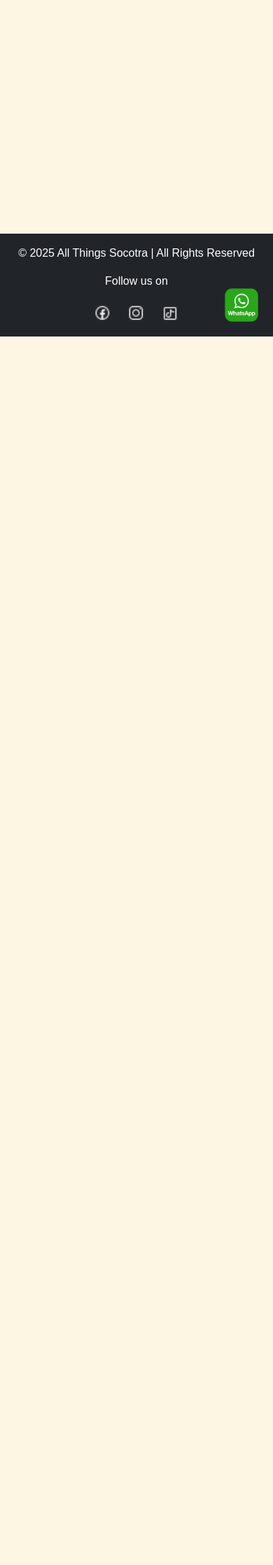
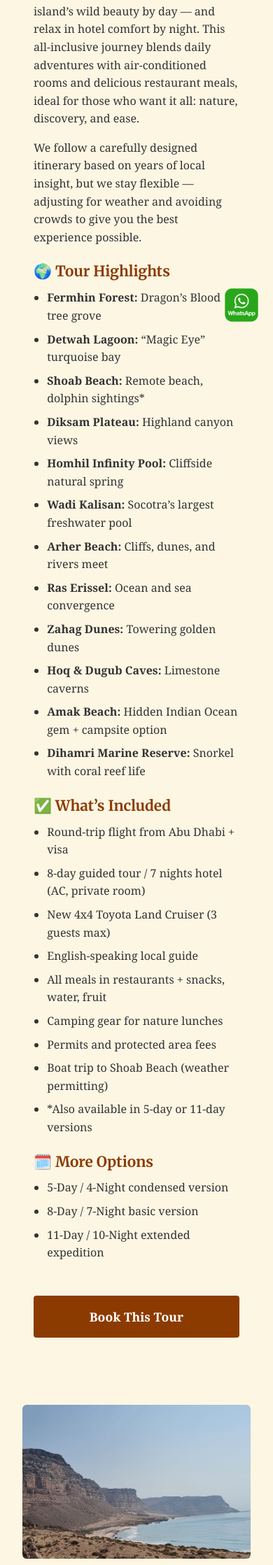
Before and after one commit to AndreiM13/Tour, a Flask app: page /tour/vip in a window 390 px wide. Shown: the part 363-2600 px from the top of the page at 70% size. Before the commit the page ends 844 px from the top, so only its background shows below. Run offline with Flask 3, Linux system fonts and the light colour scheme.

Commit message:
Update project with changes from AndreiM13/Tour

```diff
--- a/app/forms.py
+++ b/app/forms.py
@@ -73,7 +73,7 @@ class BookingForm(FlaskForm):
 
     number_nights = RadioField(
         'Number of Nights',
-        choices=[('6', '6 Nights'), ('8', '8 Nights'), ('11', '11 Nights')],
+        choices=[('4', '4 Nights'), ('7', '7 Nights'), ('10', '10 Nights')],
         validators=[DataRequired()]
     )
     number_people = IntegerField('Number of People', validators=[DataRequired()])
--- a/app/static/css/learn.css
+++ b/app/static/css/learn.css
@@ -71,6 +71,12 @@
   margin-bottom: 0.5rem;
 }
 
+/* Small adjustment: Force “Arher Beach” item to start in 2nd column */
+.trek-highlights li:nth-child(10) {
+  break-before: column;
+  margin-top: 1.3rem;
+}
+
 /* Sidebar (Right) */
 .trek-sidebar {
   flex: 1;
@@ -87,6 +93,7 @@
   display: grid;
   grid-template-columns: repeat(2, 1fr);
   gap: 0.75rem;
+  margin-top: 1.5rem; /* Added: push images down to align with list item */
 }
 
 .trek-photo-grid img {
@@ -100,7 +107,6 @@
   grid-column: span 2;
   height: 320px;
 }
-
 
 .book-tour-button {
   display: inline-block;
@@ -118,25 +124,57 @@
 .book-tour-button:hover {
   background-color: #a44c10;
 }
-
-
-/* Responsive */
-@media (max-width: 900px) {
+@media (max-width: 600px) {
+  /* Stack main layout vertically */
   .trek-content {
     flex-direction: column;
+    gap: 2rem;
   }
 
+  /* Article: full width, single column */
   .trek-article {
     column-count: 1;
+    padding: 0 1rem;
+    width: 100%;
+    max-width: 100%;
   }
 
+  /* Sidebar: moves below, full width */
+  .trek-sidebar {
+    width: 100%;
+    max-width: 100%;
+    margin-top: 1rem;
+  }
+
+  /* Grid becomes vertical list of uniform-size images */
   .trek-photo-grid {
-    grid-template-columns: 1fr 1fr;
+    display: flex;
+    flex-direction: column;
+    gap: 1rem;
+  }
+
+  /* All images: uniform height, full width */
+  .trek-photo-grid img,
+  .trek-photo-wide {
+    width: 100% !important;
+    height: 220px !important;
+    object-fit: cover !important;
+    border-radius: 6px !important;
+    display: block;
+  }
+
+  /* Book button full width */
+  .book-tour-button {
+    width: 100%;
+    padding: 1rem;
+    font-size: 1.1rem;
+    text-align: center;
+    margin-top: 2rem;
+  }
+
+  /* Remove forced column break on highlights */
+  .trek-highlights li:nth-child(10) {
+    break-before: auto;
+    margin-top: 0;
   }
 }
-
-@media (max-width: 600px) {
-  .trek-photo-grid {
-    grid-template-columns: 1fr;
-  }
-}
--- a/app/templates/tour_vip.html
+++ b/app/templates/tour_vip.html
@@ -1,5 +1,73 @@
 {% extends "layout.html" %}
 
 {% block content %}
+<div class="trek-container trek-vip">
 
+  <!-- Page Title -->
+  <h1 class="trek-title">VIP Tour</h1>
+  <p class="trek-subtitle">🌟 Socotra in Comfort: 8-Day Hotel-Based Island Tour</p>
+
+  <div class="trek-content">
+    <!-- Main Article -->
+    <article class="trek-article">
+      <h2 class="trek-section-title">🏝️ What You’ll Experience</h2>
+      <p>
+        For travelers who want to explore the island’s wild beauty by day — and relax in hotel comfort by night.
+        This all-inclusive journey blends daily adventures with air-conditioned rooms and delicious restaurant meals,
+        ideal for those who want it all: nature, discovery, and ease.
+      </p>
+      <p>
+        We follow a carefully designed itinerary based on years of local insight, but we stay flexible —
+        adjusting for weather and avoiding crowds to give you the best experience possible.
+      </p>
+     <h3 class="trek-section-title">🌍 Tour Highlights</h3>
+      <ul class="trek-highlights">
+        <li><strong>Fermhin Forest:</strong> Dragon’s Blood tree grove</li>
+        <li><strong>Detwah Lagoon:</strong> “Magic Eye” turquoise bay</li>
+        <li><strong>Shoab Beach:</strong> Remote beach, dolphin sightings*</li>
+        <li><strong>Diksam Plateau:</strong> Highland canyon views</li>
+        <li><strong>Homhil Infinity Pool:</strong> Cliffside natural spring</li>
+        <li><strong>Wadi Kalisan:</strong> Socotra’s largest freshwater pool</li>
+        <li><strong>Arher Beach:</strong> Cliffs, dunes, and rivers meet</li>
+        <li><strong>Ras Erissel:</strong> Ocean and sea convergence</li>
+        <li><strong>Zahag Dunes:</strong> Towering golden dunes</li>
+        <li><strong>Hoq & Dugub Caves:</strong> Limestone caverns</li>
+        <li><strong>Amak Beach:</strong> Hidden Indian Ocean gem + campsite option</li>
+        <li><strong>Dihamri Marine Reserve:</strong> Snorkel with coral reef life</li>
+      </ul>
+
+      <h3 class="trek-section-title">✅ What’s Included</h3>
+      <ul class="trek-includes">
+        <li>Round-trip flight from Abu Dhabi + visa</li>
+        <li>8-day guided tour / 7 nights hotel (AC, private room)</li>
+        <li>New 4x4 Toyota Land Cruiser (3 guests max)</li>
+        <li>English-speaking local guide</li>
+        <li>All meals in restaurants + snacks, water, fruit</li>
+        <li>Camping gear for nature lunches</li>
+        <li>Permits and protected area fees</li>
+        <li>Boat trip to Shoab Beach (weather permitting)</li>
+        <li>*Also available in 5-day or 11-day versions</li>
+      </ul>
+
+      <h3 class="trek-section-title">🗓️ More Options</h3>
+      <ul class="trek-options">
+        <li>5-Day / 4-Night condensed version</li>
+        <li>8-Day / 7-Night basic version</li>
+        <li>11-Day / 10-Night extended expedition</li>
+      </ul>
+      <a href="/tour" class="book-tour-button">Book This Tour</a>
+    </article>
+
+    <!-- Sidebar: Image Collage -->
+    <aside class="trek-sidebar">
+      <div class="trek-photo-grid">
+        <img src="{{ url_for('static', filename='images/vip1.jpeg') }}" alt="Socotra Beach">
+        <img src="{{ url_for('static', filename='images/vip2.jpeg') }}" alt="Dragon's Blood Tree">
+        <img src="{{ url_for('static', filename='images/vip3.jpeg') }}" class="trek-photo-wide" alt="Homhil Pool">
+        <img src="{{ url_for('static', filename='images/vip5.jpeg') }}"class="trek-photo-wide" alt="Trakking5">
+      </div>
+    </aside>
+  </div>
+
+</div>
 {% endblock %}
--- a/run.py
+++ b/run.py
@@ -1,6 +1,6 @@
 from app import app
 
 if __name__ == '__main__':
-     app.run()
+     # app.run()
      # app.run(debug=True)
-     # app.run(debug=True, host='0.0.0.0', port=5000)
+     app.run(debug=True, host='0.0.0.0', port=5000)
```
Also changed, not shown: app/static/css/home.css (+33 -19 lines), app/templates/home.html (+8 -5 lines), app/templates/tour.html (+13 -11 lines), app/templates/tour_explorer.html (+5 -5 lines), app/static/images/island-tour1.jpeg (added), app/static/images/island-tour2.jpeg (added), app/static/images/island-tour3.jpeg (added), app/static/images/island-tour4.jpeg (added), app/static/images/island-tour5.jpeg (added), app/static/images/vip1.jpeg (added), app/static/images/vip2.jpeg (added), app/static/images/vip3.jpeg (added), app/static/images/vip4.jpeg (added), app/static/images/vip5.jpeg (added).
